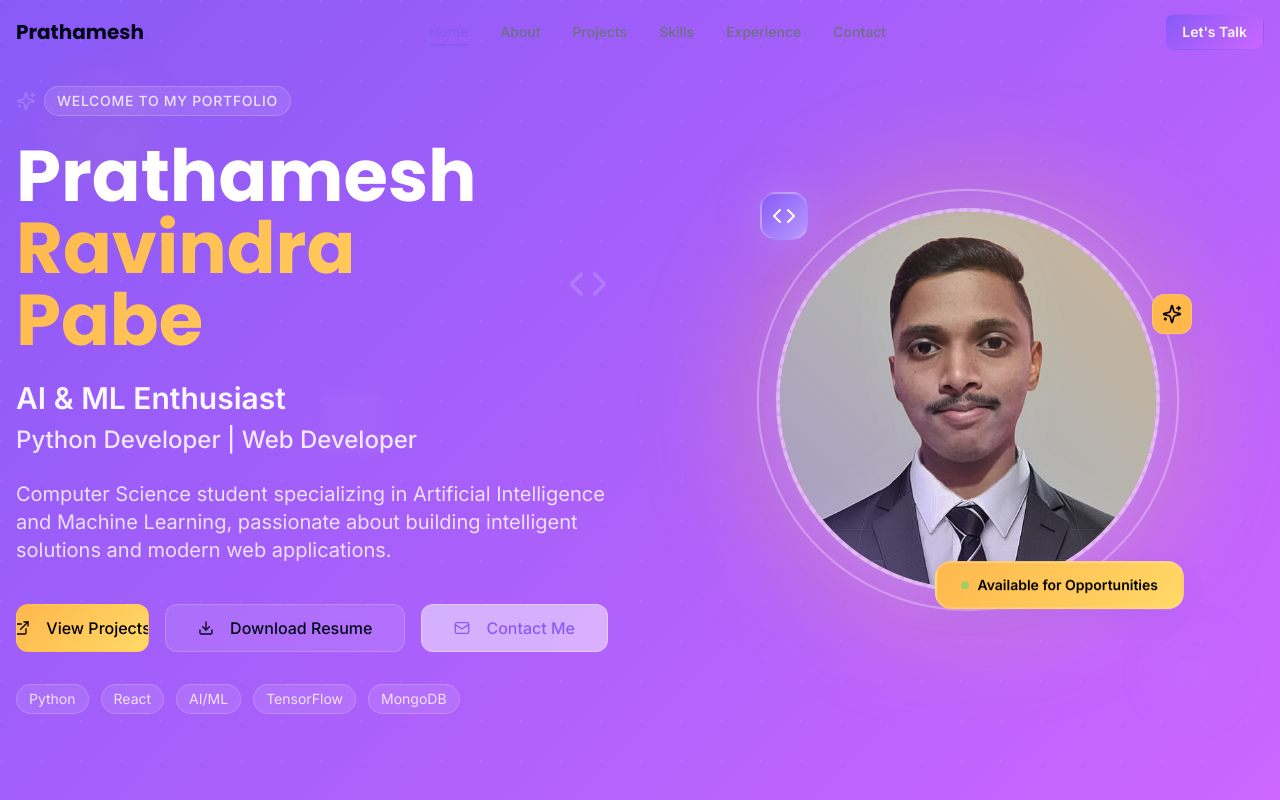
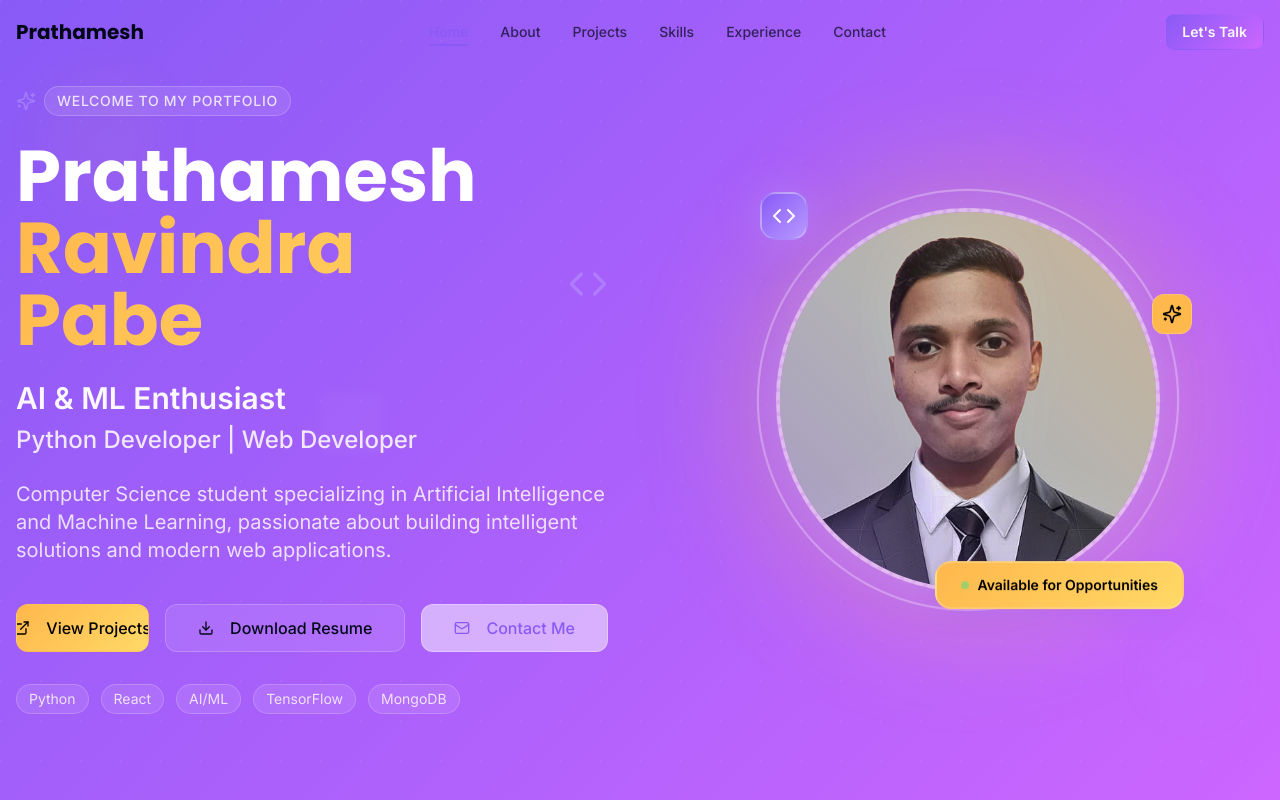
Before and after one commit to Prathamesh250504/My-Portfolio, a React (Vite) app: page / in a window 1280 px wide. Shown: the top 800 px of the page. Built offline with nearby package versions, Linux system fonts and the light colour scheme.

Commit message:
Add slight black color
Apply a slightly black color to the UI.

```diff
--- a/src/components/Navigation.tsx
+++ b/src/components/Navigation.tsx
@@ -90,7 +90,7 @@ export const Navigation = () => {
                 className={`text-sm font-medium transition-colors hover:text-primary relative ${
                   activeSection === item.id
                     ? "text-primary"
-                    : "text-muted-foreground"
+                    : "text-foreground/70"
                 }`}
               >
                 {item.label}
```
